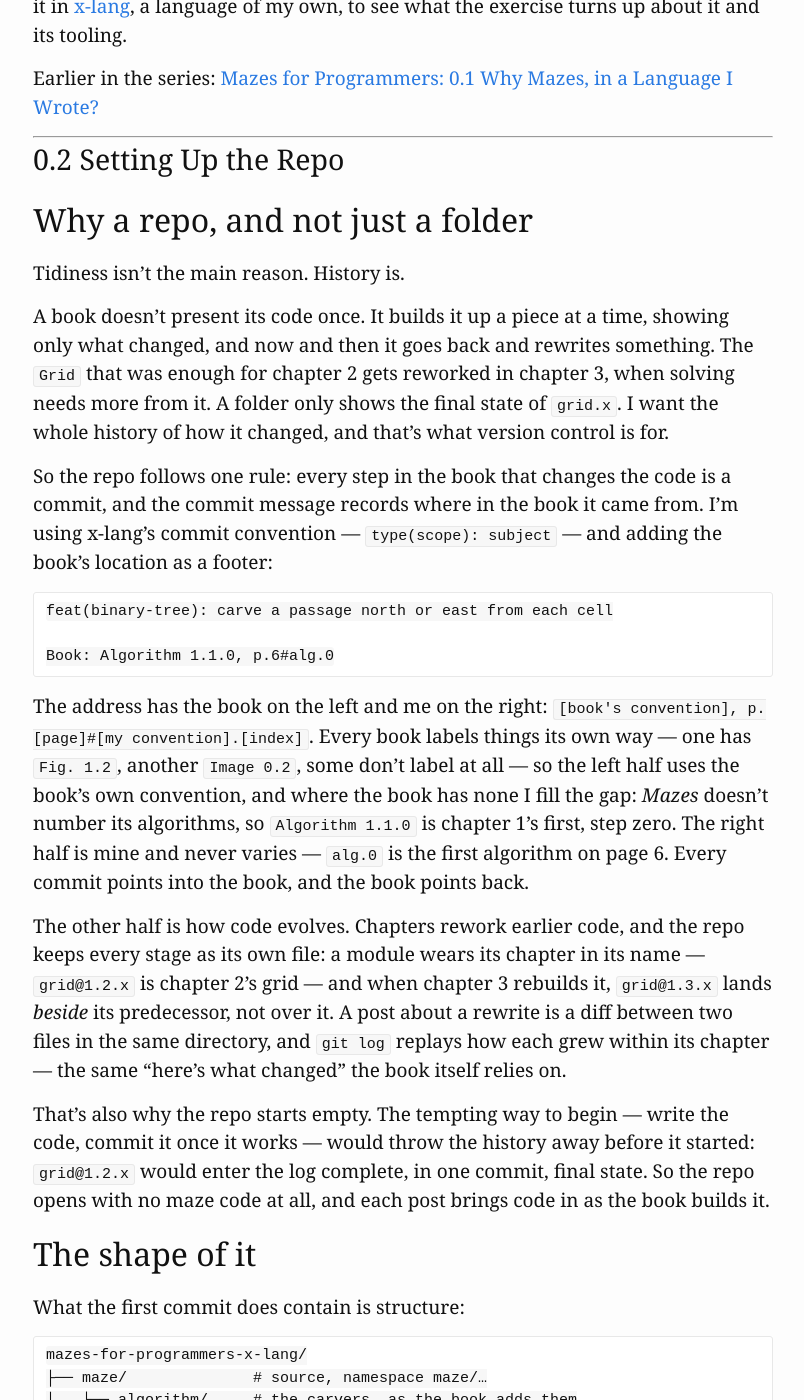
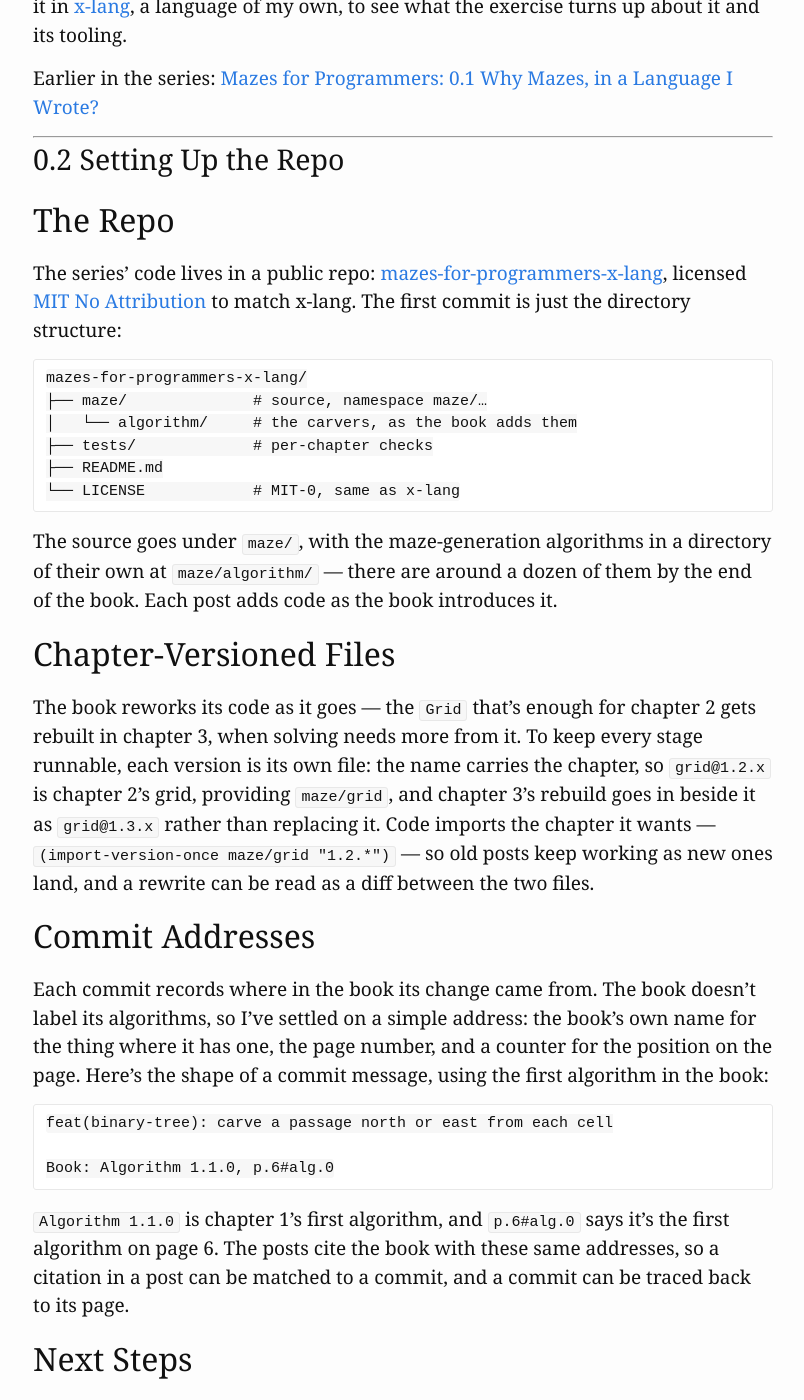
Before and after one commit to jonruttan/jonruttan.github.io, a Jekyll site: the page built from _posts/2026-08-03-mazes-for-programmers-0.2-setting-up-the-repo.md, in a window 1280 px wide and 1400 px high, scrolled down 516 px. Shown: the whole window, without its empty margins (237-1041 px from the left). Built offline with Jekyll 4.4.1, drawn with Linux system fonts in a browser that asks for light colours; comment, search, counter and statistics services are not loaded; some of the changed text lies outside the part shown.

Commit message:
posts: 0.2 overhauled -- setup narrated plainly, claims match the repo
The 'Why a Repo' section is gone: it put a question in the reader's
mouth and answered it with a rationale the versioned-file scheme had
retired. The post now narrates the setup -- repo and layout, chapter-
versioned files, commit addresses -- and the import shown is the one
the project uses: (import-version-once maze/grid "1.2.*").

Co-Authored-By: Claude Fable 5 <noreply@anthropic.com>

````diff
--- a/_posts/2026-08-03-mazes-for-programmers-0.2-setting-up-the-repo.md
+++ b/_posts/2026-08-03-mazes-for-programmers-0.2-setting-up-the-repo.md
@@ -16,30 +16,9 @@ No mazes this post, just the setup.
 
 # 0.2 Setting Up the Repo
 
-## Why a repo, and not just a folder
+## The Repo
 
-Tidiness isn't the main reason. History is.
-
-A book doesn't present its code once. It builds it up a piece at a time, showing only what changed, and now and then it goes back and rewrites something. The `Grid` that was enough for chapter 2 gets reworked in chapter 3, when solving needs more from it. A folder only shows the final state of `grid.x`. I want the whole history of how it changed, and that's what version control is for.
-
-So the repo follows one rule: every step in the book that changes the code is a commit, and the commit message records where in the book it came from. I'm using x-lang's commit convention — `type(scope): subject` — and adding the book's location as a footer:
-
-<!--check: illustrate "a mock commit message showing the convention; there is nothing to check it against" -->
-```
-feat(binary-tree): carve a passage north or east from each cell
-
-Book: Algorithm 1.1.0, p.6#alg.0
-```
-
-The address has the book on the left and me on the right: `[book's convention], p.[page]#[my convention].[index]`. Every book labels things its own way — one has `Fig. 1.2`, another `Image 0.2`, some don't label at all — so the left half uses the book's own convention, and where the book has none I fill the gap: *Mazes* doesn't number its algorithms, so `Algorithm 1.1.0` is chapter 1's first, step zero. The right half is mine and never varies — `alg.0` is the first algorithm on page 6. Every commit points into the book, and the book points back.
-
-The other half is how code evolves. Chapters rework earlier code, and the repo keeps every stage as its own file: a module wears its chapter in its name — `grid@1.2.x` is chapter 2's grid — and when chapter 3 rebuilds it, `grid@1.3.x` lands *beside* its predecessor, not over it. A post about a rewrite is a diff between two files in the same directory, and `git log` replays how each grew within its chapter — the same "here's what changed" the book itself relies on.
-
-That's also why the repo starts empty. The tempting way to begin — write the code, commit it once it works — would throw the history away before it started: `grid@1.2.x` would enter the log complete, in one commit, final state. So the repo opens with no maze code at all, and each post brings code in as the book builds it.
-
-## The shape of it
-
-What the first commit does contain is structure:
+The series' code lives in a public repo: [mazes-for-programmers-x-lang](https://github.com/jonruttan/mazes-for-programmers-x-lang), licensed [MIT No Attribution](https://github.com/jonruttan/mazes-for-programmers-x-lang/blob/main/LICENSE) to match x-lang. The first commit is just the directory structure:
 
 <!--check: illustrate "a hand-drawn snapshot of the first commit's layout; the repo has since grown past it" -->
 ```
@@ -51,18 +30,28 @@ mazes-for-programmers-x-lang/
 └── LICENSE            # MIT-0, same as x-lang
 ```
 
-Two decisions are baked in here:
+The source goes under `maze/`, with the maze-generation algorithms in a directory of their own at `maze/algorithm/` — there are around a dozen of them by the end of the book. Each post adds code as the book introduces it.
 
-- **Modules are namespaced, not glued together with relative includes.** `grid@1.2.x` will provide `maze/grid` and be imported as `(import maze/grid)` — the same shape x-lang's own applications use.
-- **The carvers get their own directory.** By the end of the book there are around a dozen of them; they live under `maze/algorithm/`, with hyphenated, chapter-versioned filenames (`binary-tree@1.2.x`, later `hunt-and-kill@1.5.x`) following the library's own naming.
+## Chapter-Versioned Files
 
-## A home
+The book reworks its code as it goes — the `Grid` that's enough for chapter 2 gets rebuilt in chapter 3, when solving needs more from it. To keep every stage runnable, each version is its own file: the name carries the chapter, so `grid@1.2.x` is chapter 2's grid, providing `maze/grid`, and chapter 3's rebuild goes in beside it as `grid@1.3.x` rather than replacing it. Code imports the chapter it wants — `(import-version-once maze/grid "1.2.*")` — so old posts keep working as new ones land, and a rewrite can be read as a diff between the two files.
 
-The repo is public: [mazes-for-programmers-x-lang](https://github.com/jonruttan/mazes-for-programmers-x-lang), licensed [MIT No Attribution](https://github.com/jonruttan/mazes-for-programmers-x-lang/blob/main/LICENSE) to match x-lang. What's there today is the scaffold — the tree and the conventions — plus one more commit: the next post's subject.
+## Commit Addresses
 
-## Next
+Each commit records where in the book its change came from. The book doesn't label its algorithms, so I've settled on a simple address: the book's own name for the thing where it has one, the page number, and a counter for the position on the page. Here's the shape of a commit message, using the first algorithm in the book:
 
-The code that lands here will run on x-lang, and x-lang moves — the language itself, and the library modules the code will import. Before the first algorithm goes in, the floor it stands on gets frozen. Next post: mazes — chapter 1 runs on paper.
+<!--check: illustrate "a mock commit message showing the convention; there is nothing to check it against" -->
+```
+feat(binary-tree): carve a passage north or east from each cell
+
+Book: Algorithm 1.1.0, p.6#alg.0
+```
+
+`Algorithm 1.1.0` is chapter 1's first algorithm, and `p.6#alg.0` says it's the first algorithm on page 6. The posts cite the book with these same addresses, so a citation in a post can be matched to a commit, and a commit can be traced back to its page.
+
+## Next Steps
+
+The code that lands here will run on x-lang, and x-lang is still moving — the language and its library both. Before the first algorithm goes in, the repo gets pinned to a release so it keeps working while they change. Then the mazes start: the book's first chapter, it turns out, needs no code at all.
 
 ---
 ---
````
